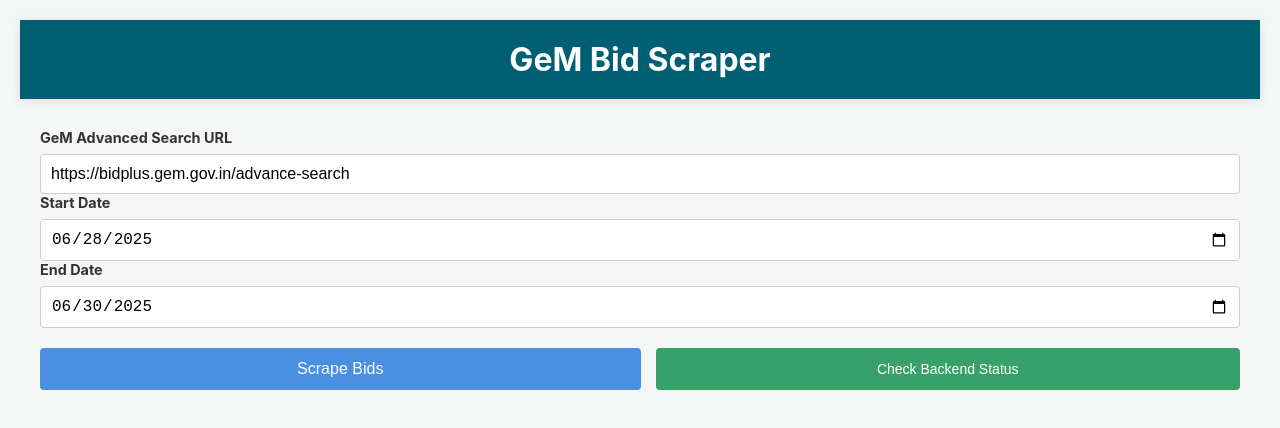
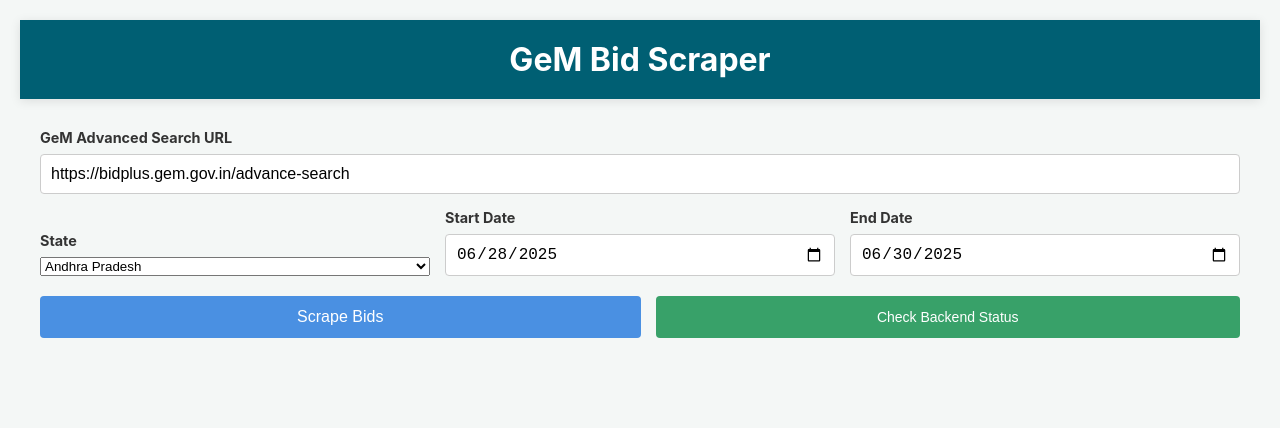
Before and after one commit to NikhilSagili/TenderScraper, a React (Create React App) app in the folder frontend/: page / in a window 1280 px wide. Shown: the top 428 px of the page. Built offline with nearby package versions, Linux system fonts and the light colour scheme.

Commit message:
feat: UI changes

```diff
--- a/frontend/src/App.css
+++ b/frontend/src/App.css
@@ -101,8 +101,22 @@
 }
 
 .input-group {
+    margin-bottom: 15px;
     display: flex;
     flex-direction: column;
+}
+
+.form-row {
+    display: flex;
+    flex-direction: row;
+    align-items: flex-end;
+    gap: 15px;
+    margin-bottom: 15px;
+}
+
+.form-row .input-group {
+    margin-bottom: 0;
+    flex: 1;
 }
 
 .input-group label {
--- a/frontend/src/App.js
+++ b/frontend/src/App.js
@@ -7,6 +7,7 @@
     const [url, setUrl] = useState('https://bidplus.gem.gov.in/advance-search');
     const [startDate, setStartDate] = useState(new Date(new Date().setDate(new Date().getDate() - 2)).toISOString().split('T')[0]);
     const [endDate, setEndDate] = useState(new Date().toISOString().split('T')[0]);
+    const [state, setState] = useState('ANDHRA PRADESH'); // Default state
     const [bids, setBids] = useState([]);
     const [loading, setLoading] = useState(false);
     const [error, setError] = useState('');
@@ -25,6 +26,7 @@
                 url,
                 startDate,
                 endDate,
+                state, // Add selected state to the request
             }, {
                 timeout: 900000, // 5 minutes timeout
                 headers: {
@@ -120,6 +122,14 @@
                             onChange={(e) => setUrl(e.target.value)}
                         />
                     </div>
+                    <div className="form-row">
+                        <div className="input-group">
+                            <label htmlFor="state">State</label>
+                            <select id="state" value={state} onChange={(e) => setState(e.target.value)}>
+                                <option value="ANDHRA PRADESH">Andhra Pradesh</option>
+                                <option value="TELANGANA">Telangana</option>
+                            </select>
+                        </div>
                         <div className="input-group">
                             <label htmlFor="startDate">Start Date</label>
                             <input
@@ -137,6 +147,7 @@
                                 value={endDate}
                                 onChange={(e) => setEndDate(e.target.value)}
                             />
+                        </div>
                     </div>
                     <div className="button-group">
                         <button onClick={handleScrape} disabled={loading}>
```
Also changed, not shown: 1 other file (tests, documents, lock files or other folders). Lines whose indentation alone changed are shown as unchanged.
